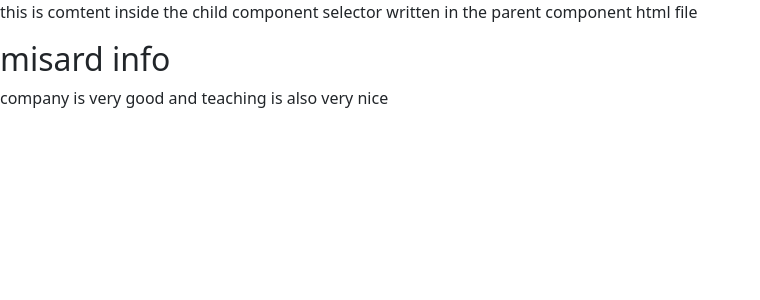
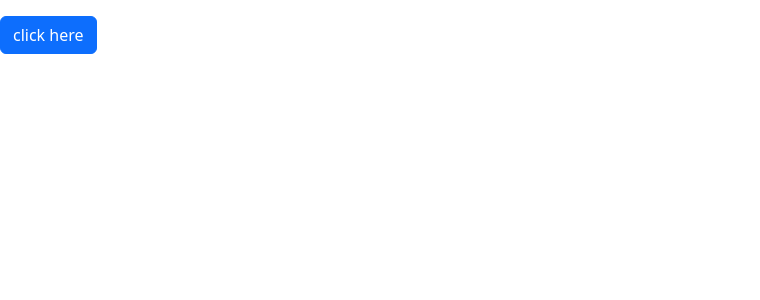
Before and after one commit to mahendrapmisard/Angular-prac, an Angular app: page / in a window 1280 px wide. Shown: the top 300 px of the page, without its empty margins (0-760 px from the left). Built offline with nearby package versions, Linux system fonts and the light colour scheme.

Commit message:
contentchild

```diff
--- a/src/app/app.html
+++ b/src/app/app.html
@@ -1 +1,2 @@
-<app-viewparentcomponent></app-viewparentcomponent>
+<!-- <app-viewparentcomponent></app-viewparentcomponent> -->
+<app-content-parentcomponent></app-content-parentcomponent>
--- a/src/app/app.ts
+++ b/src/app/app.ts
@@ -2,11 +2,12 @@ import { Component, signal } from '@angular/core';
 import { RouterOutlet } from '@angular/router';
 import { First } from "./first/first";
 import { NgStyle } from '@angular/common';
-import { Viewparentcomponent } from "./viewparentcomponent/viewparentcomponent";
+// import { Viewparentcomponent } from "./viewparentcomponent/viewparentcomponent";
+import { ContentParentcomponent } from './content-parentcomponent/content-parentcomponent';
 
 @Component({
   selector: 'app-root',
-  imports: [RouterOutlet, First, NgStyle, Viewparentcomponent],
+  imports: [RouterOutlet, First, NgStyle,ContentParentcomponent],
   templateUrl: './app.html',
   styleUrl: './app.css'
 })
--- /dev/null
+++ b/src/app/content-childcomponent/content-childcomponent.html
@@ -0,0 +1,6 @@
+<!-- <p>content-childcomponent works!</p> -->
+<!-- <ng-content></ng-content> -->
+
+<button class="btn btn-primary mt-3" (click)="showemployeeinfo()">click here</button>
+
+<h2>{{ this.empinfo }}</h2>
--- /dev/null
+++ b/src/app/content-childcomponent/content-childcomponent.ts
@@ -0,0 +1,30 @@
+import { Component, ContentChild, ElementRef } from '@angular/core';
+import { ɵEmptyOutletComponent } from "@angular/router";
+
+@Component({
+  selector: 'app-content-childcomponent',
+  imports: [ɵEmptyOutletComponent],
+  templateUrl: './content-childcomponent.html',
+  styleUrl: './content-childcomponent.css',
+})
+export class ContentChildcomponent {
+
+@ContentChild('employeinfo') employeeinfo !: ElementRef<HTMLElement>;
+
+
+@ContentChild('employeename') employeename !: ElementRef<HTMLInputElement>;
+empinfo = ''
+empname = ''
+
+showemployeeinfo(){
+
+// this.empinfo =
+
+// this.empname = this.employeename.nativeElement.value
+this.empinfo = this.employeeinfo.nativeElement.textContent
+console.log(this.empinfo)
+
+
+}
+
+}
--- /dev/null
+++ b/src/app/content-parentcomponent/content-parentcomponent.html
@@ -0,0 +1,6 @@
+<!-- <p>content-parentcomponent works!</p> -->
+<app-content-childcomponent>
+  <!-- <input type="text" class="form-control mt-4" #employeename /> -->
+
+  <p #employeinfo>mahendra is a misard employee</p>
+</app-content-childcomponent>
--- a/src/app/viewchildcomponent/viewchildcomponent.html
+++ /dev/null
@@ -1,6 +0,0 @@
-<!-- <p>created in viewchildcomponent git branch !</p> -->
-<ng-content></ng-content>
-<div>
-<h2 #companyname>misard info</h2>
-<p>company is very good and teaching is also very nice</p>
-</div>
--- a/src/app/viewparentcomponent/viewparentcomponent.html
+++ /dev/null
@@ -1,4 +0,0 @@
-<!-- <p>viewparentcomponent works!</p> -->
-<app-viewchildcomponent>
-    <p>this is comtent inside the child component selector written in the parent component html file</p>
-</app-viewchildcomponent>
```
Also changed, not shown: src/app/content-parentcomponent/content-parentcomponent.ts (added, +10 -0 lines), src/app/viewchildcomponent/viewchildcomponent.ts (deleted, +0 -13 lines), src/app/viewparentcomponent/viewparentcomponent.ts (deleted, +0 -10 lines), src/app/content-childcomponent/content-childcomponent.css (added), src/app/content-parentcomponent/content-parentcomponent.css (added), 2 other files (tests, documents, lock files or other folders).
